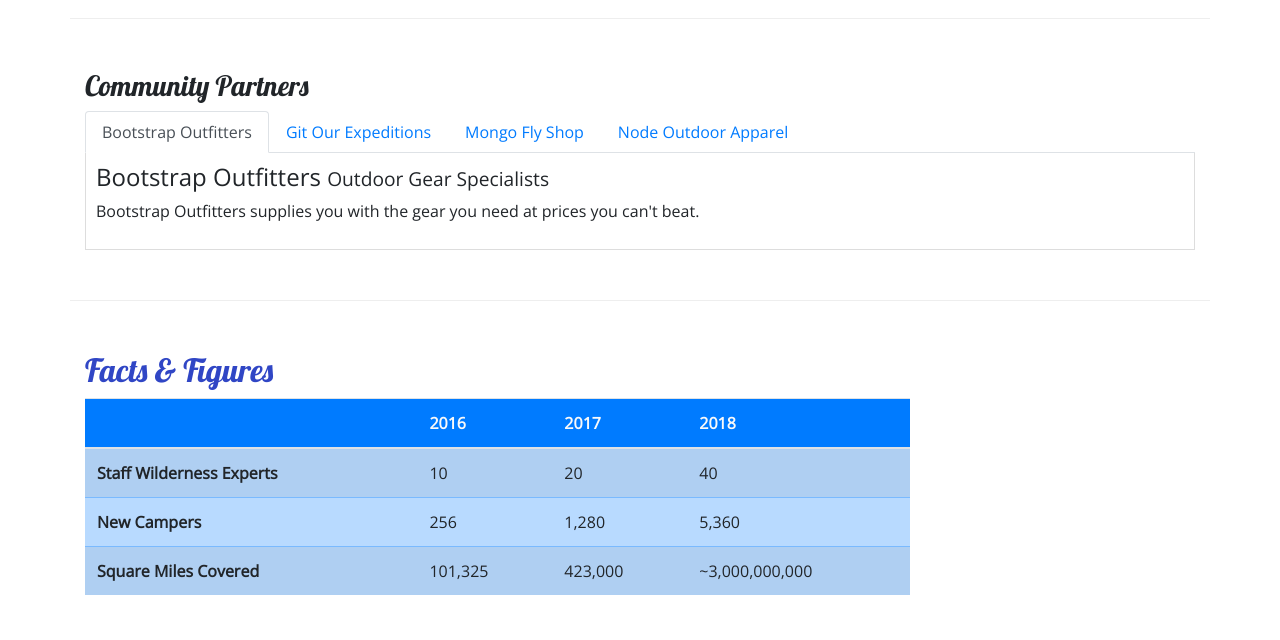
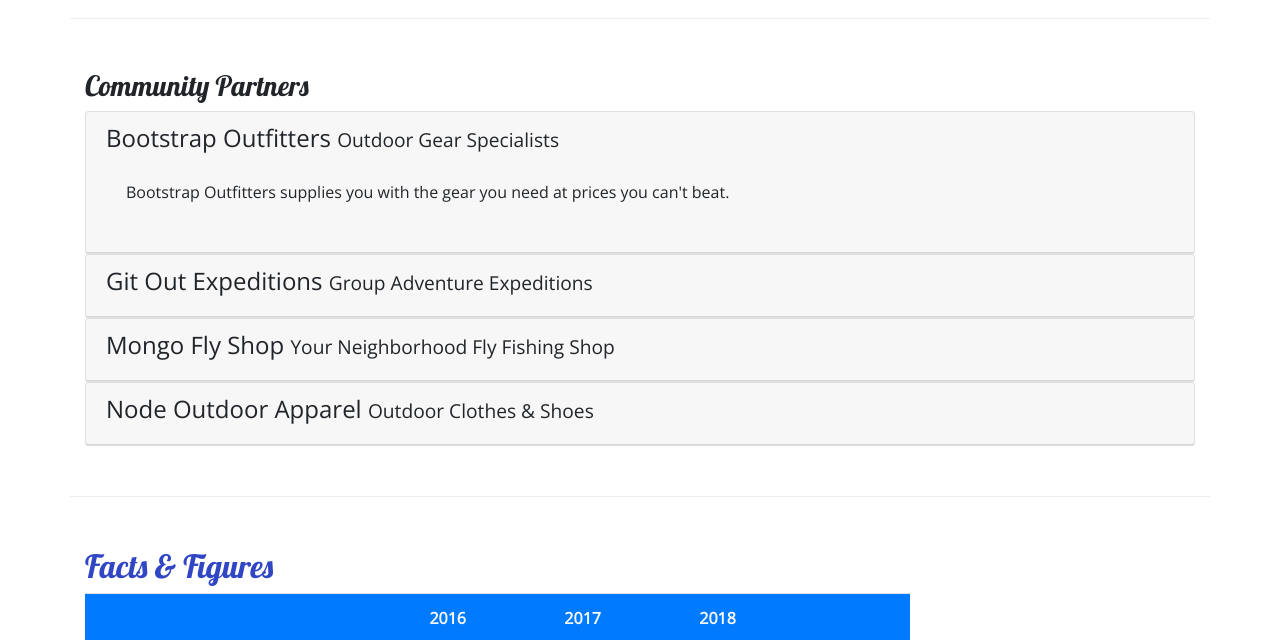
Before and after one commit to r-gaston/NuCampsite, a website: page aboutus.html in a window 1280 px wide. Shown: the part 850-1490 px from the top of the page. Drawn offline with nearby package versions, Linux system fonts and the light colour scheme.

Commit message:
Accordian

```diff
--- a/aboutus.html
+++ b/aboutus.html
@@ -101,29 +101,56 @@
             <div class="col">
                 <h3>Community Partners</h3>
 
-                <ul class="nav nav-tabs">
-                    <li class="nav-item"><a class="nav-link active" href="#bootstrap" role="tab" data-toggle="tab">Bootstrap Outfitters</a></li>
-                    <li class="nav-item"><a class="nav-link" href="#git" role="tab" data-toggle="tab">Git Our Expeditions</a></li>
-                    <li class="nav-item"><a class="nav-link" href="#mongo" role="tab" data-toggle="tab">Mongo Fly Shop</a></li>
-                    <li class="nav-item"><a class="nav-link" href="#node" role="tab" data-toggle="tab">Node Outdoor Apparel</a></li>
-                </ul>
 
-                <div class="class tab-content">
-                    <div role="role tabpanel" class="tab-pane fade show active" id="bootstrap" >
-                        <h4>Bootstrap Outfitters <small>Outdoor Gear Specialists</small></h4>
-                        <p class="d-none d-sm-block">Bootstrap Outfitters supplies you with the gear you need at prices you can't beat.</p>
+
+                <div id="accordian">
+                    <div class="card">
+                        <div role="tab" class="card-header">
+                            <h4>
+                                <a data-toggle="collapse" data-target="#bootstrap">Bootstrap Outfitters <small>Outdoor Gear Specialists</small></a>
+                            </h4>
+                            <div class="collapse show" id="bootstrap" data-parent="#accordian">
+                                <div class="card-body">
+                                    <p class="d-none d-sm-block">Bootstrap Outfitters supplies you with the gear you need at prices you can't beat.</p>
+                                </div>
+                            </div>
+                        </div>
                     </div>
-                    <div role="role tabpanel" class="tab-pane fade show" id="git" >
-                        <h4>Git Out Expeditions <small>Group Adventure Expeditions</small></h4>
-                        <p class="d-none d-sm-block">Join Git Out Expeditions to explore new horizons with a group of other adventurers!</p>
+                    <div class="card">
+                        <div role="tab" class="card-header">
+                            <h4>
+                                <a class="collapsed" data-toggle="collapse" data-target="#git">Git Out Expeditions <small>Group Adventure Expeditions</small></a>
+                            </h4>
+                            <div class="collapse" id="git" data-parent="#accordian">
+                                <div class="card-body">
+                                    <p class="d-none d-sm-block">Join Git Out Expeditions to explore new horizons with a group of other adventurers!</p>
+                                </div>
+                            </div>
+                        </div>
                     </div>
-                    <div role="role tabpanel" class="tab-pane fade show" id="mongo" >
-                        <h4>Mongo Fly Shop <small>Your Neighborhood Fly Fishing Shop</small></h4>
-                        <p class="d-none d-sm-block">Need a new fishing pole, a tacklebox, or flies of all kinds? Stop by Mongo Fly Shop.</p>
+                    <div class="card">
+                        <div role="tab" class="card-header">
+                            <h4>
+                                <a class="collapsed" data-toggle="collapse" data-target="#mongo">Mongo Fly Shop <small>Your Neighborhood Fly Fishing Shop</small></a>
+                            </h4>
+                            <div class="collapse" id="mongo" data-parent="#accordian">
+                                <div class="card-body">
+                                    <p class="d-none d-sm-block">Need a new fishing pole, a tacklebox, or flies of all kinds? Stop by Mongo Fly Shop.</p>
+                                </div>
+                            </div>
+                        </div>
                     </div>
-                    <div role="role tabpanel" class="tab-pane fade show" id="node" >
-                        <h4>Node Outdoor Apparel <small>Outdoor Clothes & Shoes</small></h4>
-                        <p class="d-none d-sm-block">From polar fleeces to swimsuits, hiking boots to waders, a visit to Node will be sure to get you covered.</p>
+                    <div class="card">
+                        <div role="tab" class="card-header">
+                            <h4>
+                                <a class="collapsed" data-toggle="collapse" data-target="#node">Node Outdoor Apparel <small>Outdoor Clothes & Shoes</small></a>
+                            </h4>
+                            <div class="collapse" id="node" data-parent="#accordian">
+                                <div class="card-body">
+                                    <p class="d-none d-sm-block">From polar fleeces to swimsuits, hiking boots to waders, a visit to Node will be sure to get you covered.</p>
+                                </div>
+                            </div>
+                        </div>
                     </div>
                 </div>
             </div>
--- a/css/styles.css
+++ b/css/styles.css
@@ -41,8 +41,7 @@ footer {
     padding: 20px 0;
 }
 
-.tab-content {
-    border: 1px solid #DDD;
-    border-top: none;
-    padding: 10px;
-}
+a, a:hover {
+    color: inherit;
+    text-decoration: none;
+  }
```
